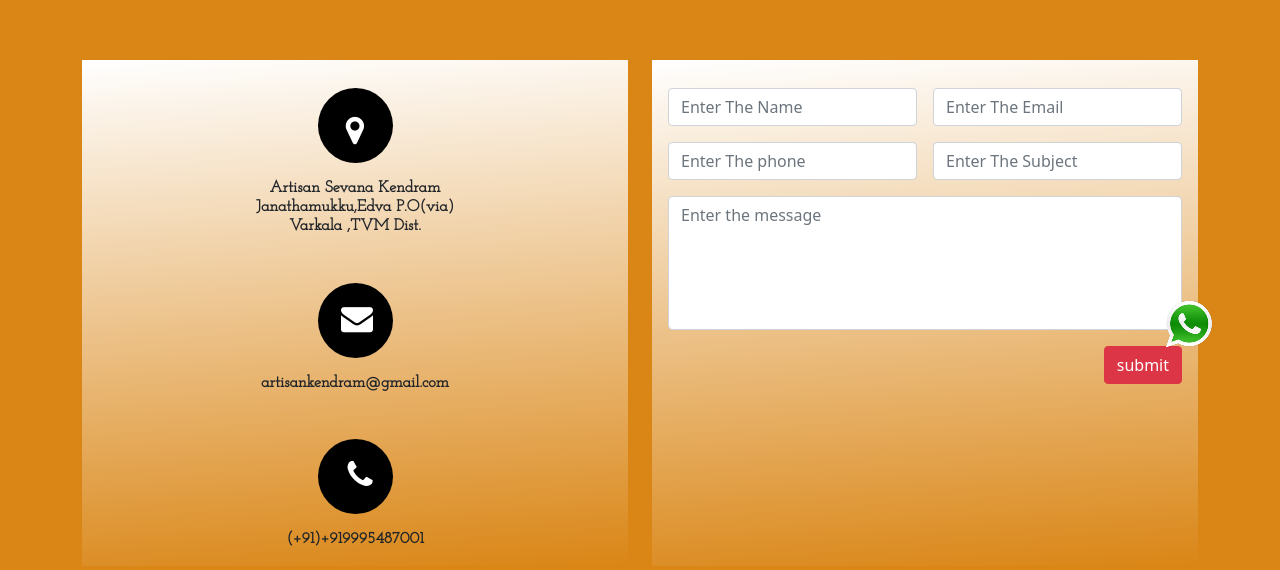
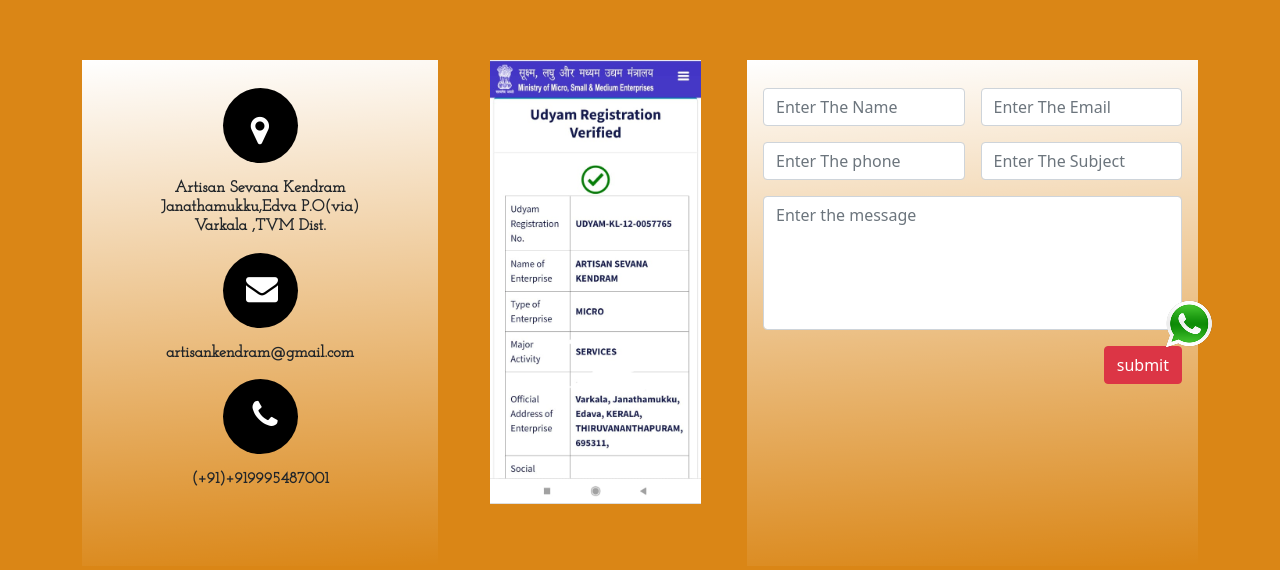
Before and after one commit to MidhunBabu01/kvs_matrimonial_prjt, a Django app: page /contact in a window 1280 px wide. Shown: the part 347-917 px from the top of the page. Run offline with Django 4.2, Linux system fonts and the light colour scheme; some libraries are stand-ins or nearby versions; some web fonts are replaced; grey boxes are pictures that could not be loaded.

Commit message:
about page updation

```diff
--- a/kvs_matrimonial_project/kvs_app/views.py
+++ b/kvs_matrimonial_project/kvs_app/views.py
@@ -15,7 +15,7 @@ from django.contrib import messages
 from django.core.mail import  EmailMessage
 from django.conf import settings
 from django.template.loader import render_to_string
-from django.http import HttpResponse, HttpResponseRedirect
+from django.http import HttpResponse
 from django.contrib import messages
 import xlwt
 
--- a/kvs_matrimonial_project/templates/contact.html
+++ b/kvs_matrimonial_project/templates/contact.html
@@ -210,9 +210,8 @@
 <!-- map -->
 <section id="contact_section">
         <div class="container">
-
               <div class="row">
-                          <div class="col-sm-12 col-12 col-md-6 col-lg-6 col-xl-6">
+                    <div class="col-sm-12 col-12 col-md-4 col-lg-4 col-xl-4">
                           <div class="form-card">
                                   <div class="row">
                                         <div class="col-12 col-sm-12 col-md-12 col-lg-12 col-xl-12">
@@ -220,14 +219,12 @@
                                                 <h6 class="icon_text">Artisan Sevana Kendram <br>Janathamukku,Edva P.O(via)<br>Varkala ,TVM Dist.</h6>
                                         </div>
                                 </div>
-                                    <div style="margin-top:30px"></div>
                                 <div class="row">
                                         <div class="col-12 col-sm-12 col-md-12 col-lg-12 col-xl-12">
                                               <h6 class="icon"><span><a class="nav-link" href="#"> <i class="fa fa-2x fa-envelope icon-contact2"></i></a></span></h6>
                                               <h6 class="icon_text">artisankendram@gmail.com</h6>
                                         </div>
                                </div>
-                                  <div style="margin-top:30px"></div>
                                <div class="row">
                                         <div class="col-12 col-sm-12 col-md-12 col-lg-12 col-xl-12">
                                               <h6 class="icon"><span><a class="nav-link" href="#"> <i class="fa fa-2x fa-phone icon-contact3"></i></a></span></h6>
@@ -236,8 +233,10 @@
                                </div>
                           </div>
                     </div>
-
-                                <div class="col-sm-12 col-12 col-md-6 col-lg-6 col-xl-6 col-12" id="col-form">
+                    <div class="col-sm-12 col-12 col-md-3 col-lg-3 col-xl-3">
+                      <img src="{% static "images\certificate.jpg" %}" width="81%" style="margin-left:28px">
+                    </div>
+                    <div class="col-sm-12 col-12 col-md-5 col-lg-5  col-xl-5">
                             <div class="form-card">
                               <form method="post">
                                 {% csrf_token %}
@@ -271,16 +270,13 @@
                                       </div>
 
                                   </div>
-
-
                               </form>
                             </div>
-
+                    </div>
+              </div>
         </div>
 </div>
 
-           </div>
-</section>
 <!-- end -->
 <section>
 
--- a/kvs_matrimonial_project/templates/index.html
+++ b/kvs_matrimonial_project/templates/index.html
@@ -74,8 +74,6 @@
 </div>
 </section>
 <header>
-
-
     <div class="social-head">
           <div class="container-fluid">
                   <div class="row">
```
Also changed, not shown: kvs_matrimonial_project/static/images/certificate.jpg (added). Lines whose indentation alone changed are shown as unchanged.
